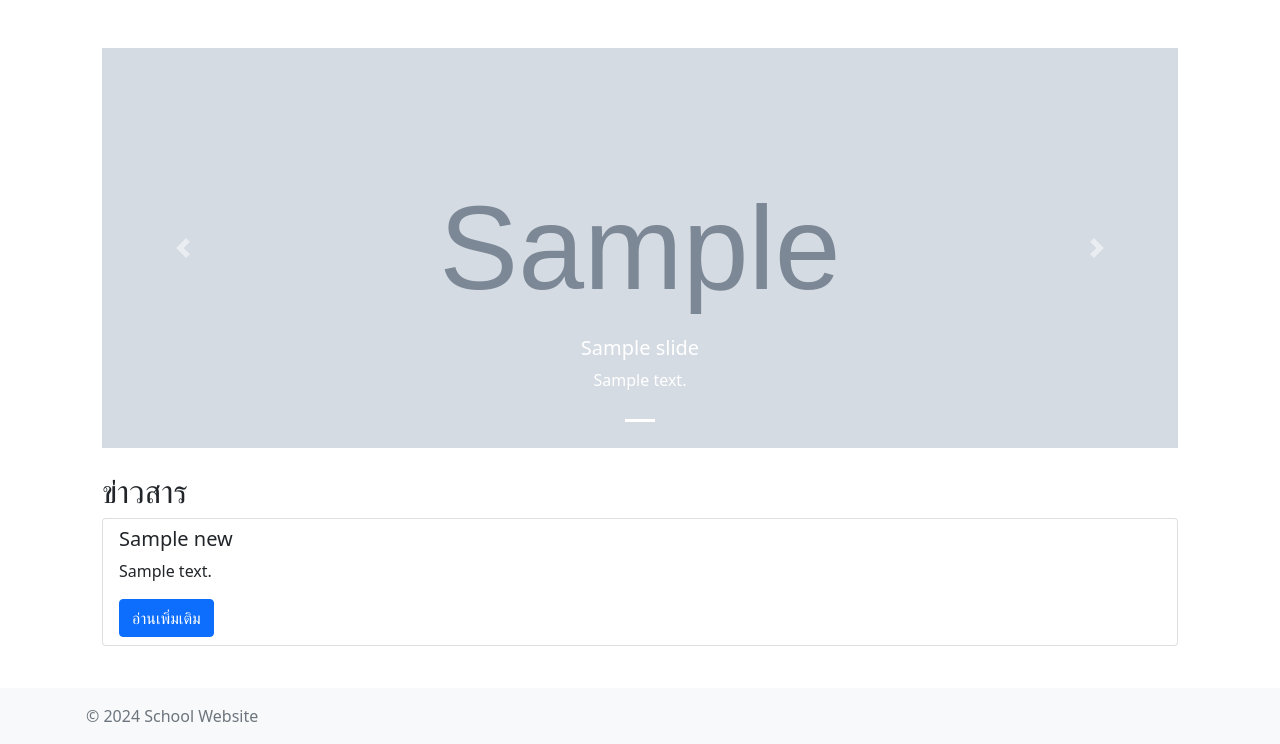
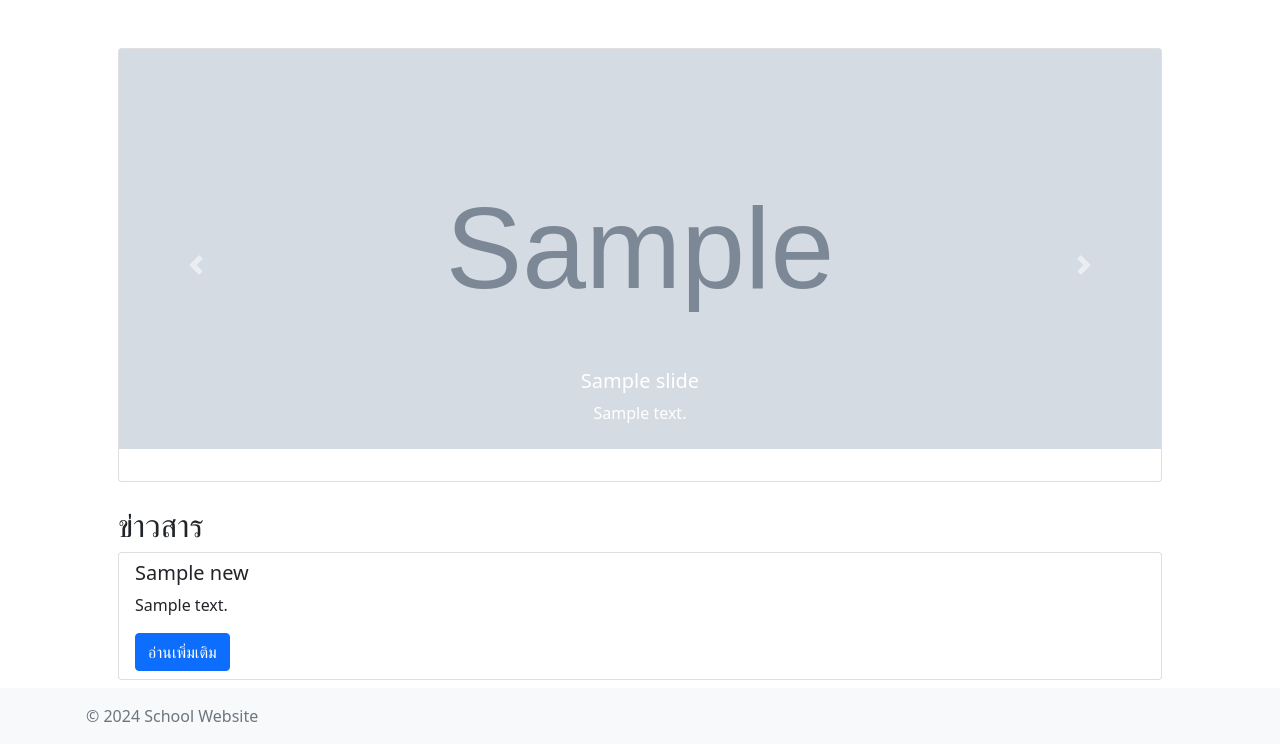
Before and after one commit to Fikei1151/schoolWeb, a Flask app: page / in a window 1280 px wide. Shown: the part 56-800 px from the top of the page. Run offline with Flask 3, Linux system fonts and the light colour scheme; tables that the repository leaves empty hold one stand-in row (values such as "Sample post"); grey boxes marked "Sample" are stand-in pictures; some libraries are stand-ins or nearby versions.

Commit message:
add sever aws

```diff
--- a/templates/base.html
+++ b/templates/base.html
@@ -66,7 +66,10 @@
         </nav>
     </header>
     <main class="container mt-4">
-        {% block content %}{% endblock %}
+        <div class="container ">
+            {% block content %}{% endblock %}
+        </div>
+
     </main>
     <footer class="footer mt-auto py-3 bg-light">
         <div class="container">
--- a/templates/index.html
+++ b/templates/index.html
@@ -12,10 +12,14 @@
             <div class="carousel-inner">
                 {% for slide in slides %}
                     <div class="carousel-item {% if loop.index == 1 %}active{% endif %}">
-                        <img src="{{ url_for('static', filename='images/' ~ slide.filename) }}" class="d-block w-100" alt="{{ slide.title }}" style="width: 100%; height: 400px; object-fit: cover;">
-                        <div class="carousel-caption d-none d-md-block">
-                            <h5>{{ slide.title }}</h5>
-                            <p>{{ slide.description }}</p>
+                        <div class="card">
+                            <img src="{{ url_for('static', filename='images/' ~ slide.filename) }}" class="d-block w-100" alt="{{ slide.title }}" style="height: 400px; object-fit: cover;">
+                            <div class="card-body">
+                                <div class="carousel-caption d-none d-md-block">
+                                    <h5>{{ slide.title }}</h5>
+                                    <p>{{ slide.description }}</p>
+                                </div>
+                            </div>
                         </div>
                     </div>
                 {% endfor %}
```
Also changed, not shown: requirements.txt (+195 -6 lines), .elasticbeanstalk/config.yml (added), instance/school.db, static/news/2567-05-25_13.56.41.png (added), 1 other file.
